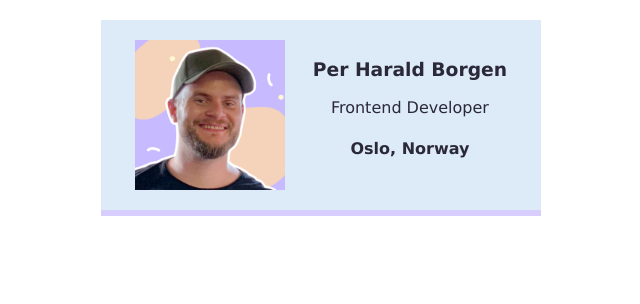
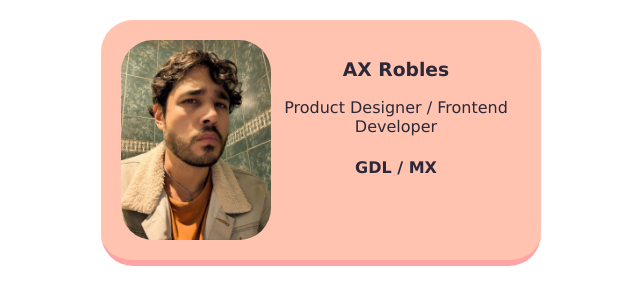
Before and after one commit to axelquartz/scrimba-business-card, a plain HTML site: page index.html in a window 1280 px wide. Shown: the whole page, without its empty margins (319-959 px from the left). Drawn offline with Linux system fonts and the light colour scheme.

Commit message:
Add personal info

```diff
--- a/index.html
+++ b/index.html
@@ -4,11 +4,14 @@
   </head>
   <body>
     <div class="card">
-            <img class="avatar" src="images/per.png">
-            <div >
-                <h3>Per Harald Borgen</h3>
-                <p>Frontend Developer</p>
-                <h4>Oslo, Norway</h4>
+      <img
+        class="avatar"
+        src="images/original_b4b543c7-9512-4755-8065-59862578f65a_PXL_20251211_062821088.RAW-01.COVER.jpg"
+      />
+      <div>
+        <h3>AX Robles</h3>
+        <p>Product Designer / Frontend Developer</p>
+        <h4>GDL / MX</h4>
       </div>
     </div>
   </body>
--- a/styles.css
+++ b/styles.css
@@ -5,11 +5,16 @@ body {
     Find a web safe font you like, and add it
     to your card.
     */
-    font-family: Verdana, Geneva, Tahoma, sans-serif;
+  font-family: futura, Verdana, Geneva, Tahoma, sans-serif;
 }
 
 .avatar {
   width: 150px;
+  border-radius: 32px;
+}
+
+.avatar:hover {
+  border: solid 4px darkblue;
 }
 
 .card {
@@ -19,9 +24,10 @@ body {
   display: flex;
   justify-content: space-around;
   text-align: center;
-    background: #ddebf8;
+  background: #ffc3af;
   color: #2b2839;
-    border-bottom: 6px solid #d8cefe;
+  border-bottom: 6px solid #ffa4a4;
+  border-radius: 32px;
 
   /*
     Challenge:
```
Also changed, not shown: images/original_b4b543c7-9512-4755-8065-59862578f65a_PXL_20251211_062821088.RAW-01.COVER.jpg (added), 1 other file. Lines whose indentation alone changed are shown as unchanged.
